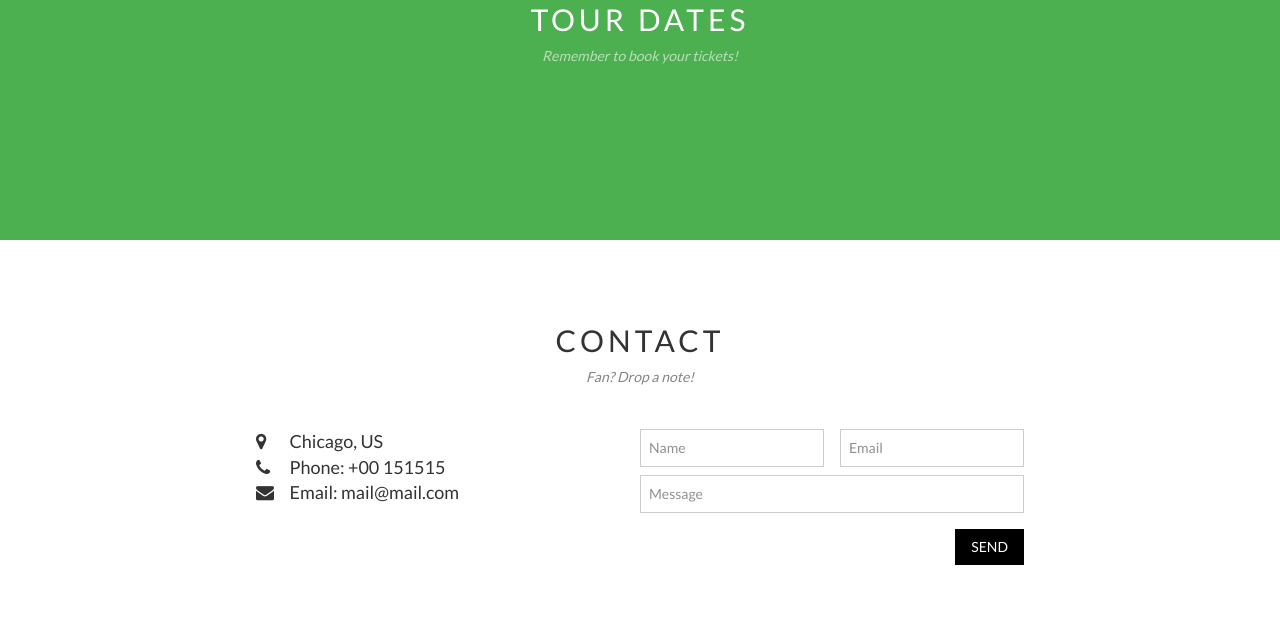
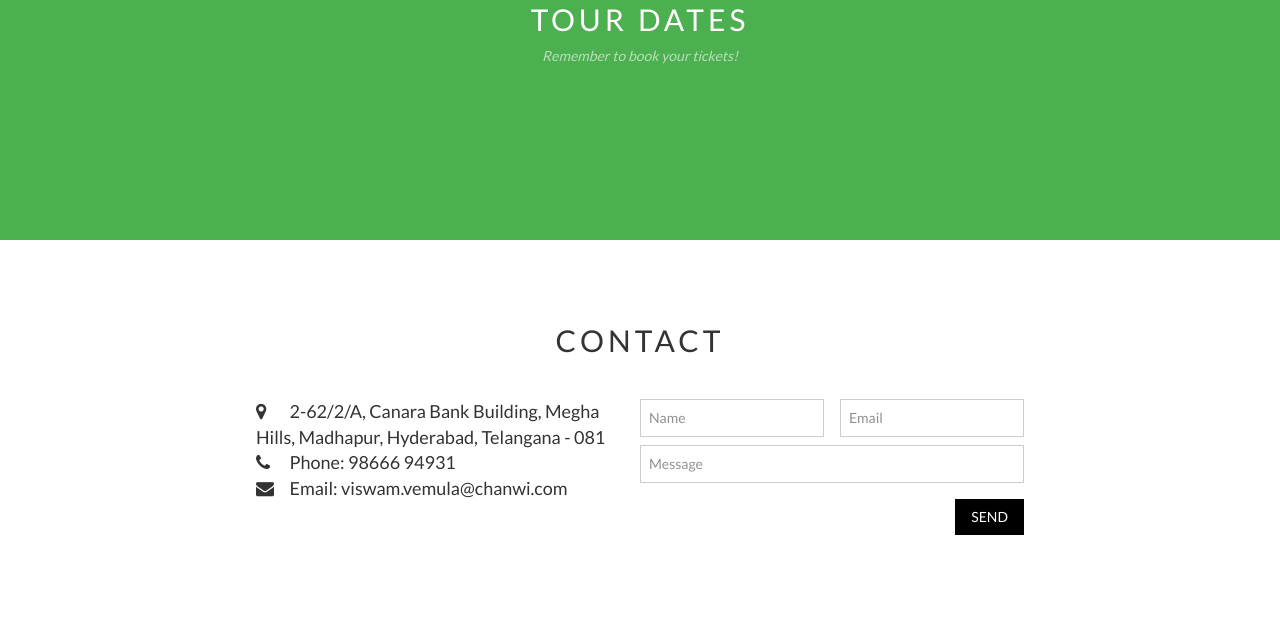
Before and after one commit to vviswam/vviswam.github.io, a plain HTML site: page index.html in a window 1280 px wide. Shown: the part 858-1486 px from the top of the page. Drawn offline with nearby package versions, Linux system fonts and the light colour scheme.

Commit message:
Update index.html

```diff
--- a/index.html
+++ b/index.html
@@ -145,12 +145,12 @@ body {font-family: "Lato", sans-serif}
   <!-- The Contact Section -->
   <div class="w3-container w3-content w3-padding-64" style="max-width:800px" id="contact">
     <h2 class="w3-wide w3-center">CONTACT</h2>
-    <p class="w3-opacity w3-center"><i>Fan? Drop a note!</i></p>
+    <p class="w3-opacity w3-center"><i></i></p>
     <div class="w3-row w3-padding-32">
       <div class="w3-col m6 w3-large w3-margin-bottom">
-        <i class="fa fa-map-marker" style="width:30px"></i> Chicago, US<br>
-        <i class="fa fa-phone" style="width:30px"></i> Phone: +00 151515<br>
-        <i class="fa fa-envelope" style="width:30px"> </i> Email: mail@mail.com<br>
+        <i class="fa fa-map-marker" style="width:30px"></i> 2-62/2/A, Canara Bank Building, Megha Hills, Madhapur,  Hyderabad, Telangana - 081<br>
+        <i class="fa fa-phone" style="width:30px"></i> Phone: 98666 94931<br>
+        <i class="fa fa-envelope" style="width:30px"> </i> Email: viswam.vemula@chanwi.com <br>
       </div>
       <div class="w3-col m6">
         <form action="/action_page.php" target="_blank">
```
